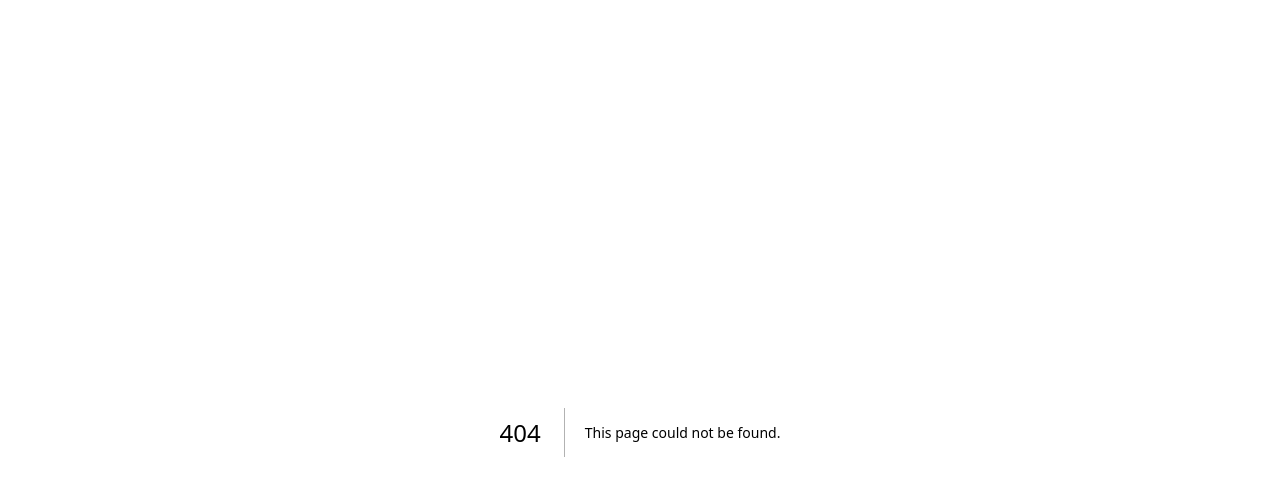
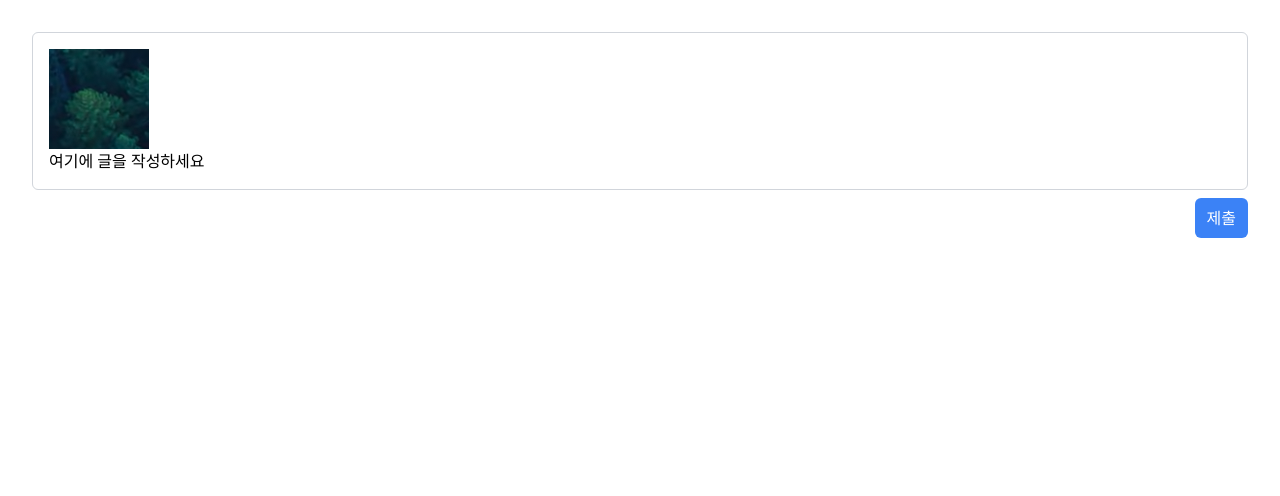
Before and after one commit to socratone/react-component-examples-with-tailwind, a Next.js app: page /rich-editor in a window 1280 px wide. Before the commit this address had no page. Shown: the top 496 px of the page. Built offline with nearby package versions, Linux system fonts and the light colour scheme.

Commit message:
feat: 리치 에디터 예제

```diff
--- a/package.json
+++ b/package.json
@@ -9,6 +9,9 @@
     "lint": "next lint"
   },
   "dependencies": {
+    "@tiptap/extension-image": "^2.11.2",
+    "@tiptap/react": "^2.11.2",
+    "@tiptap/starter-kit": "^2.11.2",
     "next": "14.2.5",
     "react": "^18",
     "react-dom": "^18"
--- a/src/app/multi-select/page.tsx
+++ b/src/app/multi-select/page.tsx
@@ -2,7 +2,6 @@
 
 import { useState } from 'react';
 import MultiSelect from './MultiSelect';
-import Polygon from './polygon.svg';
 
 const Page = () => {
   const [values, setValues] = useState<{ value: string; label: string }[]>([]);
--- a/src/app/page.tsx
+++ b/src/app/page.tsx
@@ -13,6 +13,7 @@ export default function Home() {
         Inset Viewport Full Height Flex
       </Link>
       <Link href="/blur-gradient">Blur Gradient</Link>
+      <Link href="/rich-editor">Rich Editor</Link>
     </main>
   );
 }
--- /dev/null
+++ b/src/app/rich-editor/page.tsx
@@ -0,0 +1,43 @@
+'use client';
+
+import Image from '@tiptap/extension-image';
+import { EditorContent, useEditor } from '@tiptap/react';
+import StarterKit from '@tiptap/starter-kit';
+
+const CONTENT = `
+<div><img src="/images/forest.png" alt="random"></div>
+<p>여기에 글을 작성하세요</p>
+`;
+
+const Page = () => {
+  const editor = useEditor({
+    extensions: [StarterKit, Image],
+    content: CONTENT,
+  });
+
+  const handleSubmit = () => {
+    if (!editor) return;
+
+    const content = editor.getHTML(); // 에디터의 HTML 콘텐츠 가져오기
+
+    console.log(content);
+  };
+
+  return (
+    <div className="flex flex-col gap-2">
+      <EditorContent
+        className="p-4 border border-gray-300 rounded-md"
+        editor={editor}
+      />
+
+      <button
+        className="rounded-md bg-blue-500 text-white py-2 px-3 self-end"
+        onClick={handleSubmit}
+      >
+        제출
+      </button>
+    </div>
+  );
+};
+
+export default Page;
```
Also changed, not shown: public/images/forest.png (added), 1 other file (tests, documents, lock files or other folders).
